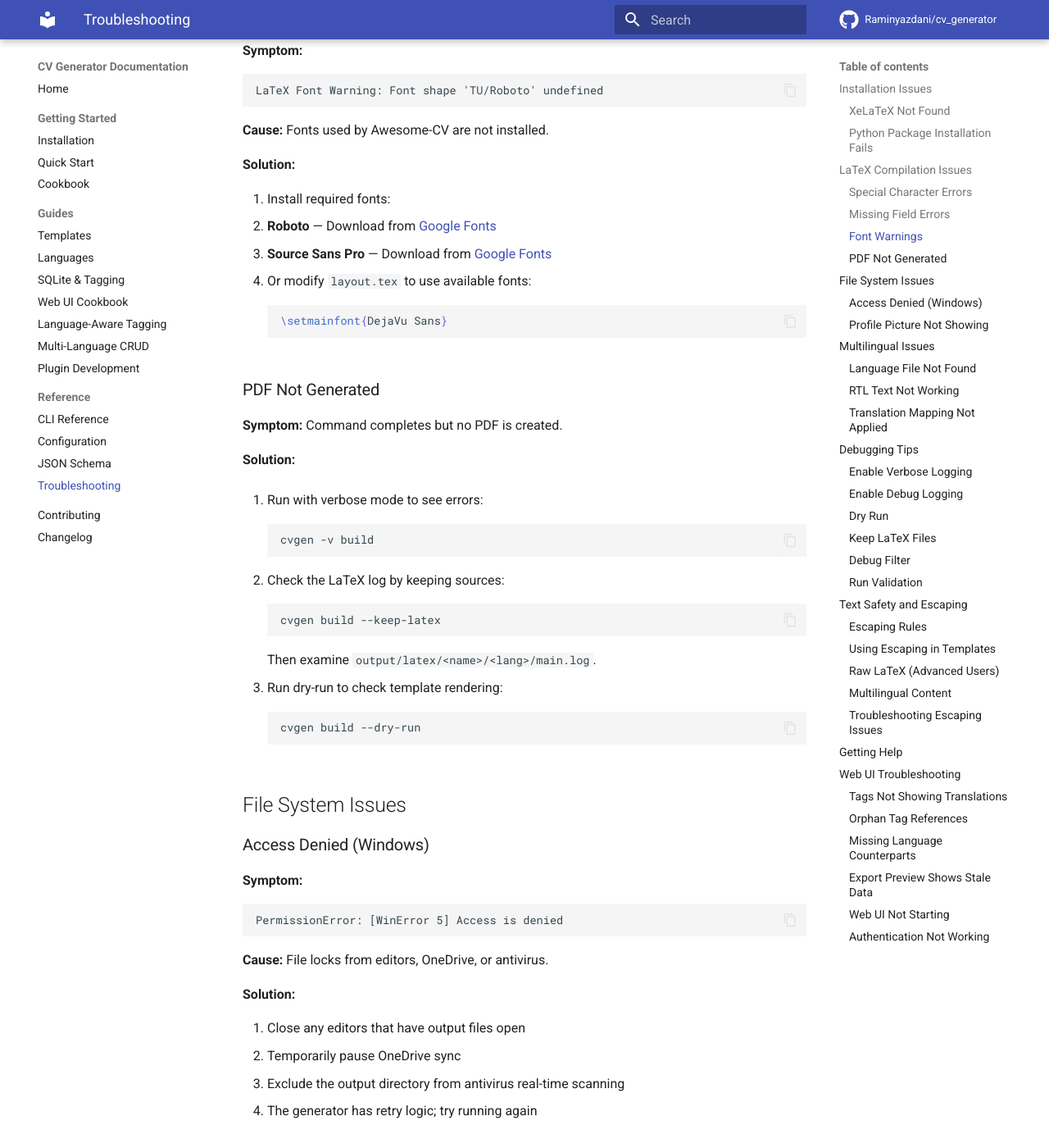
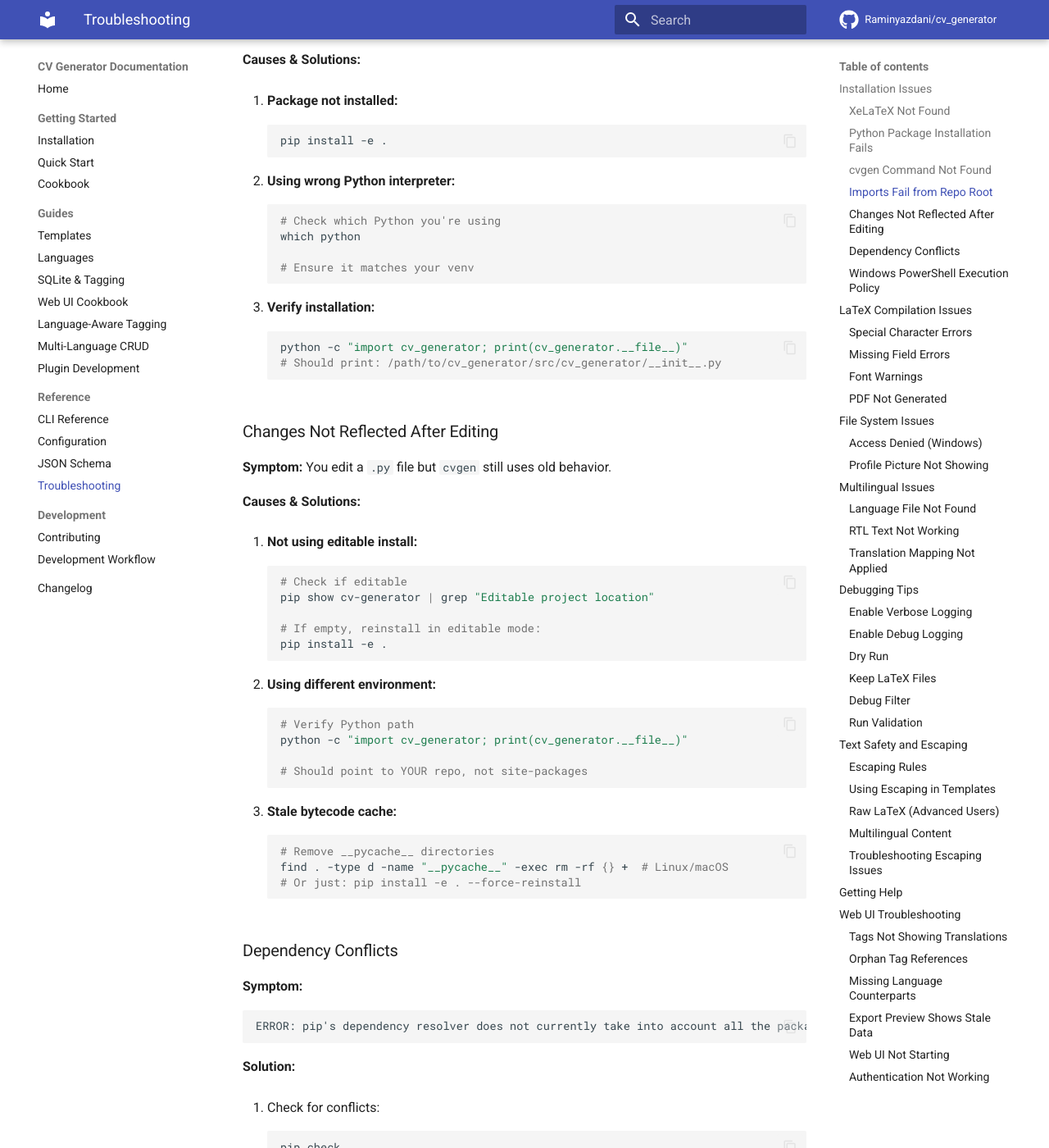
Before and after one commit to Raminyazdani/cv_generator, an MkDocs documentation site: the page built from docs/troubleshooting.md, in a window 1280 px wide and 1400 px high, scrolled down 2491 px. Shown: the whole window at 82% size. Built offline with MkDocs 1.6.1 and Material for MkDocs 9.7.7, drawn with Linux system fonts in a browser that asks for light colours; comment, search, counter and statistics services are not loaded; some of the changed text lies outside the part shown.

Commit message:
Add installation smoke tests to CI and developer workflow documentation
Co-authored-by: Raminyazdani <68568787+Raminyazdani@users.noreply.github.com>

````diff
--- a/docs/troubleshooting.md
+++ b/docs/troubleshooting.md
@@ -52,6 +52,165 @@ ERROR: Could not install packages due to an EnvironmentError
    ```bash
    pip install --user -e .
    ```
+
+### `cvgen` Command Not Found
+
+**Symptom:**
+```
+cvgen: command not found
+```
+or
+```
+'cvgen' is not recognized as an internal or external command
+```
+
+**Causes & Solutions:**
+
+1. **Virtual environment not activated:**
+   ```bash
+   # Linux/macOS
+   source .venv/bin/activate
+
+   # Windows PowerShell
+   .venv\Scripts\Activate.ps1
+
+   # Windows CMD
+   .venv\Scripts\activate.bat
+   ```
+
+2. **Package not installed in editable mode:**
+   ```bash
+   pip install -e .
+   ```
+
+3. **Scripts directory not in PATH (rare):**
+   ```bash
+   # Check where pip installs scripts
+   python -m site --user-base
+   # Add the Scripts subdirectory to your PATH
+   ```
+
+4. **Wrong Python/pip used:**
+   ```bash
+   # Verify you're using the right Python
+   which python  # Linux/macOS
+   where python  # Windows
+
+   # Should point to your venv, not system Python
+   ```
+
+### Imports Fail from Repo Root
+
+**Symptom:**
+```python
+>>> import cv_generator
+ModuleNotFoundError: No module named 'cv_generator'
+```
+
+**Causes & Solutions:**
+
+1. **Package not installed:**
+   ```bash
+   pip install -e .
+   ```
+
+2. **Using wrong Python interpreter:**
+   ```bash
+   # Check which Python you're using
+   which python
+
+   # Ensure it matches your venv
+   ```
+
+3. **Verify installation:**
+   ```bash
+   python -c "import cv_generator; print(cv_generator.__file__)"
+   # Should print: /path/to/cv_generator/src/cv_generator/__init__.py
+   ```
+
+### Changes Not Reflected After Editing
+
+**Symptom:** You edit a `.py` file but `cvgen` still uses old behavior.
+
+**Causes & Solutions:**
+
+1. **Not using editable install:**
+   ```bash
+   # Check if editable
+   pip show cv-generator | grep "Editable project location"
+
+   # If empty, reinstall in editable mode:
+   pip install -e .
+   ```
+
+2. **Using different environment:**
+   ```bash
+   # Verify Python path
+   python -c "import cv_generator; print(cv_generator.__file__)"
+
+   # Should point to YOUR repo, not site-packages
+   ```
+
+3. **Stale bytecode cache:**
+   ```bash
+   # Remove __pycache__ directories
+   find . -type d -name "__pycache__" -exec rm -rf {} +  # Linux/macOS
+   # Or just: pip install -e . --force-reinstall
+   ```
+
+### Dependency Conflicts
+
+**Symptom:**
+```
+ERROR: pip's dependency resolver does not currently take into account all the packages that are installed.
+```
+
+**Solution:**
+
+1. Check for conflicts:
+   ```bash
+   pip check
+   ```
+
+2. If conflicts found, recreate environment:
+   ```bash
+   deactivate
+   rm -rf .venv
+   python -m venv .venv
+   source .venv/bin/activate
+   pip install -e ".[dev]"
+   ```
+
+3. For reproducible environments, use the lockfile:
+   ```bash
+   pip install -r requirements-lock.txt
+   pip install -e . --no-deps
+   ```
+
+### Windows PowerShell Execution Policy
+
+**Symptom:**
+```
+.venv\Scripts\Activate.ps1 cannot be loaded because running scripts is disabled on this system
+```
+
+**Solution:**
+
+```powershell
+# Check current policy
+Get-ExecutionPolicy
+
+# Allow scripts for current user only
+Set-ExecutionPolicy -ExecutionPolicy RemoteSigned -Scope CurrentUser
+
+# Then activate normally
+.venv\Scripts\Activate.ps1
+```
+
+Alternatively, use CMD instead of PowerShell:
+```cmd
+.venv\Scripts\activate.bat
+```
 
 ## LaTeX Compilation Issues
 
--- a/mkdocs.yml
+++ b/mkdocs.yml
@@ -37,7 +37,9 @@ nav:
     - Configuration: config-reference.md
     - JSON Schema: json-schema.md
     - Troubleshooting: troubleshooting.md
-  - Contributing: contributing.md
+  - Development:
+    - Contributing: contributing.md
+    - Development Workflow: development-workflow.md
   - Changelog: changelog.md
 
 markdown_extensions:
````
Also changed, not shown: README.md (+75 -5 lines), docs/development-workflow.md (added, +244 -0 lines), 1 other file.
